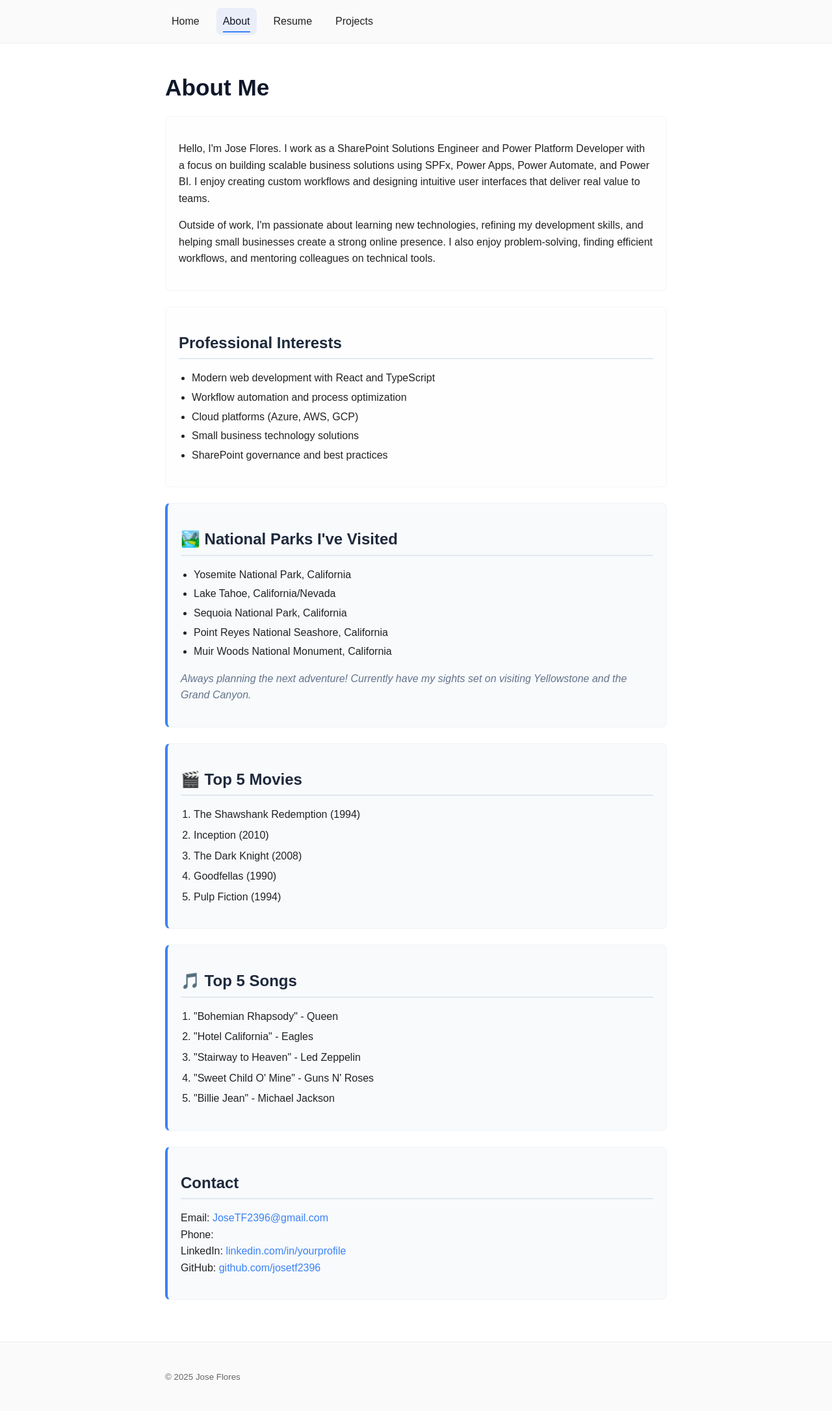
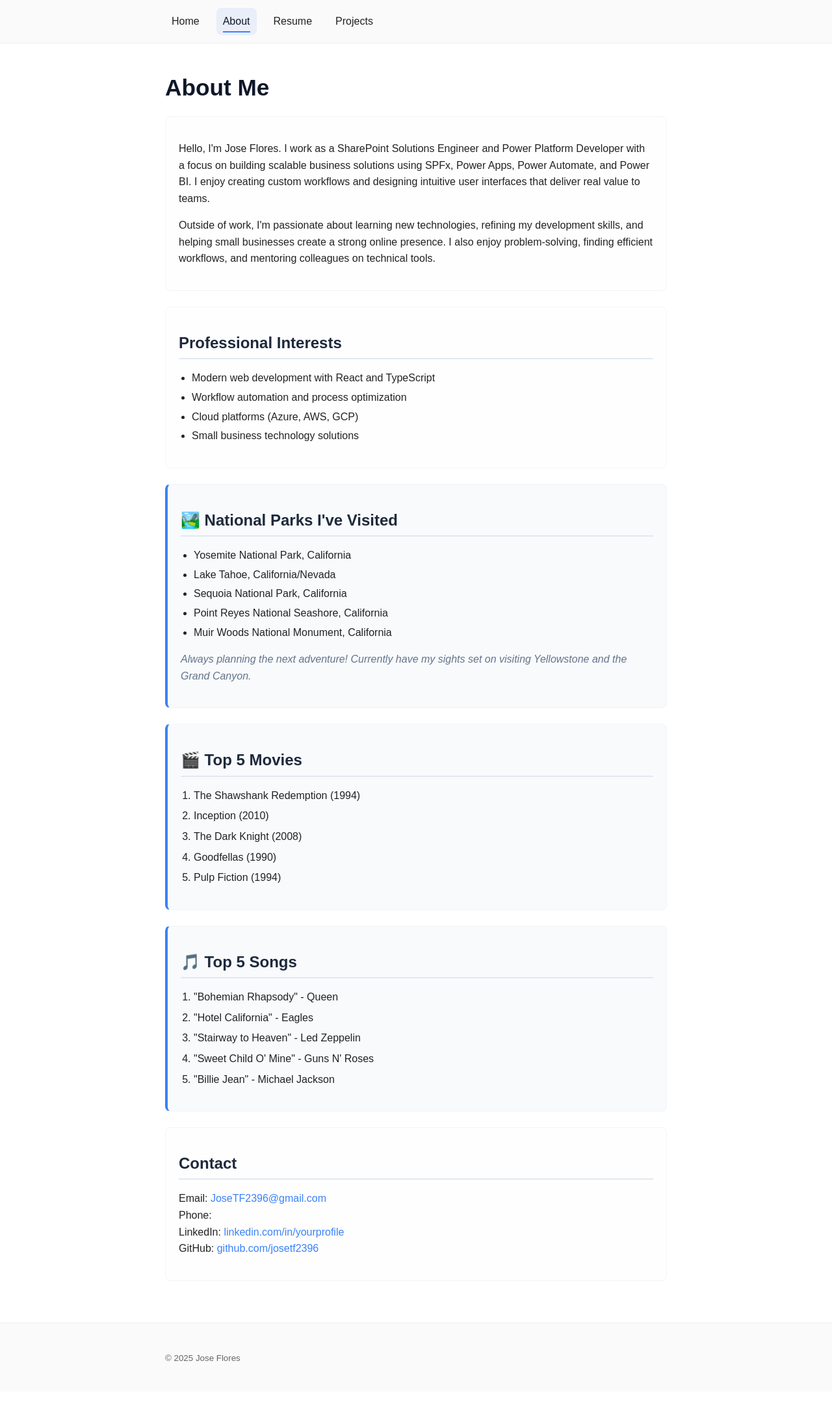
Before and after one commit to Josetf2396/Josetf2396.github.io, a Jekyll site: the page built from about.html, in a window 1280 px wide. Shown: the whole page at 65% size. Built offline with Jekyll 4.4.1, drawn with Linux system fonts in a browser that asks for light colours; after the commit the page ends 2142 px from its top, so only the background shows below that.

Commit message:
fixed styles

```diff
--- a/about.html
+++ b/about.html
@@ -19,11 +19,10 @@ nav: about
     <li>Workflow automation and process optimization</li>
     <li>Cloud platforms (Azure, AWS, GCP)</li>
     <li>Small business technology solutions</li>
-    <li>SharePoint governance and best practices</li>
   </ul>
 </section>
 
-<section>
+<section class="parks-section">
   <h2>National Parks I've Visited</h2>
   <ul>
     <li>Yosemite National Park, California</li>
@@ -35,7 +34,7 @@ nav: about
   <p><em>Always planning the next adventure! Currently have my sights set on visiting Yellowstone and the Grand Canyon.</em></p>
 </section>
 
-<section>
+<section class="movies-section">
   <h2>Top 5 Movies</h2>
   <ol>
     <li>The Shawshank Redemption (1994)</li>
@@ -46,7 +45,7 @@ nav: about
   </ol>
 </section>
 
-<section>
+<section class="music-section">
   <h2>Top 5 Songs</h2>
   <ol>
     <li>"Bohemian Rhapsody" - Queen</li>
--- a/styles.css
+++ b/styles.css
@@ -108,21 +108,23 @@ section em {
   font-style: italic;
 }
 
-/* Add some visual separation for personal vs professional sections */
-section:nth-of-type(n+3) {
+/* Personal sections styling - specific to about page */
+.parks-section,
+.movies-section,
+.music-section {
   background: #f8fafc;
   border-left: 4px solid #3b82f6;
 }
+
+/* Section-specific icons */
+.parks-section h2::before { content: "🏞️ "; }
+.movies-section h2::before { content: "🎬 "; }
+.music-section h2::before { content: "🎵 "; }
 
 /* Or alternatively, add icons or different styling for personal sections */
 section h2 {
   position: relative;
 }
-
-/* You could add emoji or icons to section headers */
-section:nth-of-type(3) h2::before { content: "🏞️ "; }
-section:nth-of-type(4) h2::before { content: "🎬 "; }
-section:nth-of-type(5) h2::before { content: "🎵 "; }
 
 /* Links styling */
 a { color: #3b82f6; text-decoration: none; }
```
